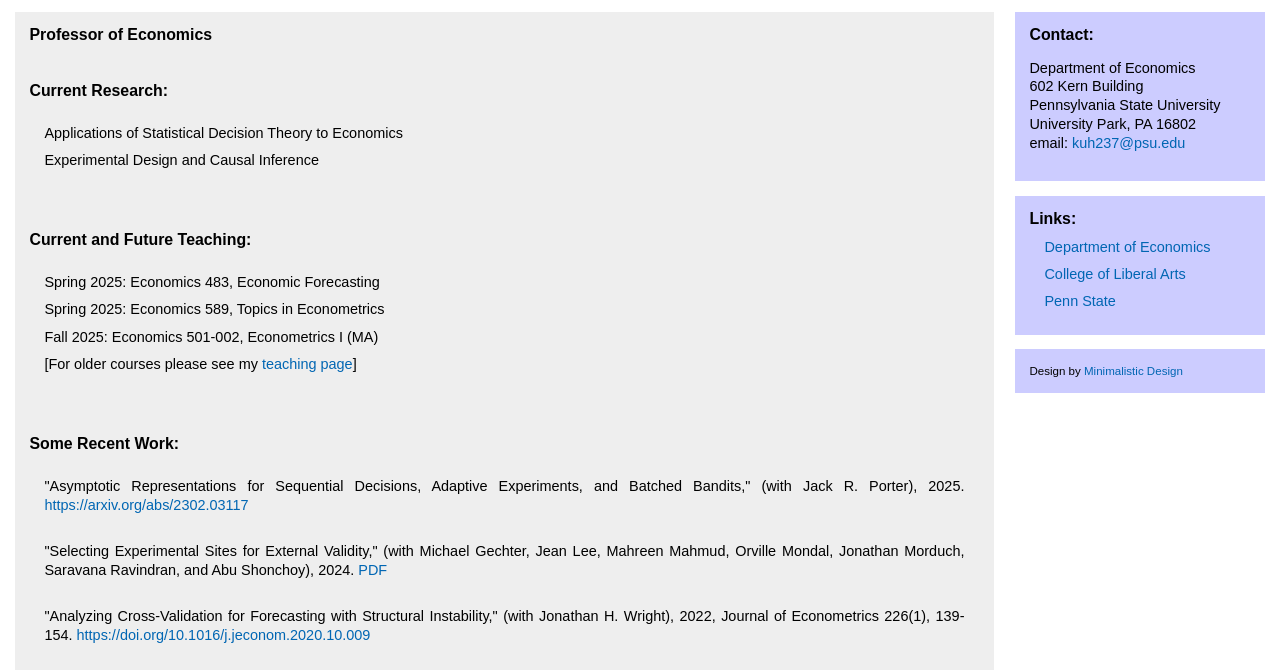
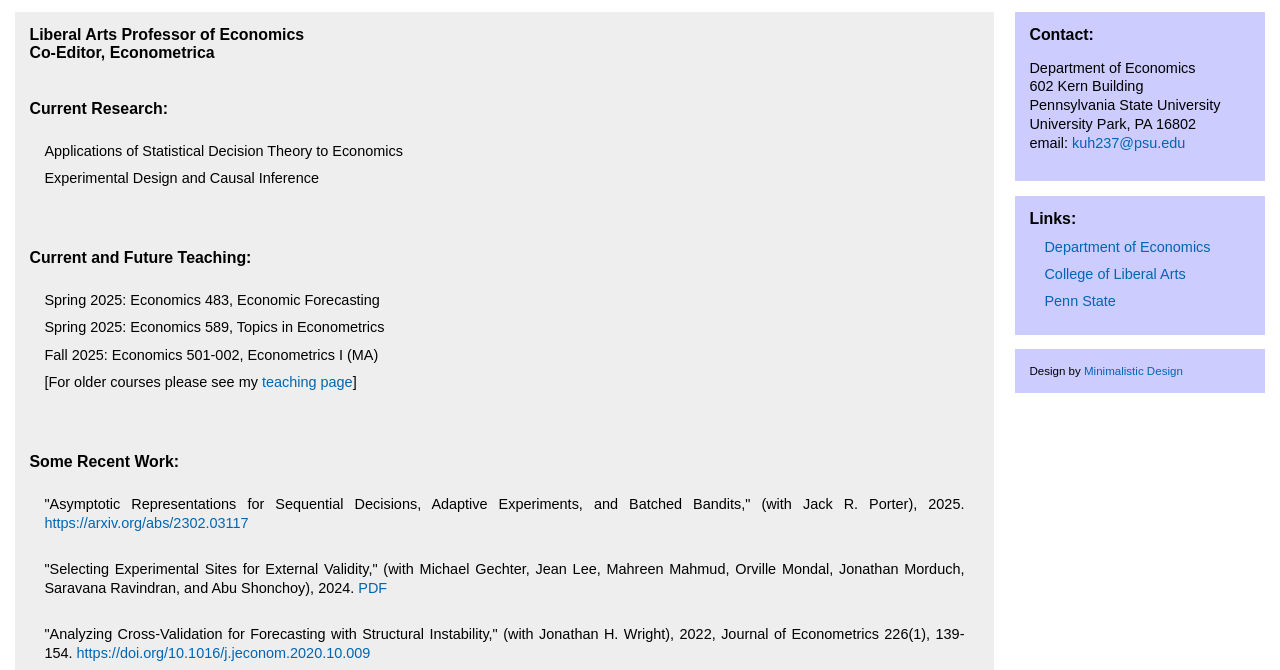
Before and after one commit to keihirano/keihirano.github.io, a plain HTML site: page index.html in a window 1280 px wide. Shown: the part 117-787 px from the top of the page. Drawn offline with Linux system fonts and the light colour scheme.

Commit message:
updated cv

```diff
--- a/index.html
+++ b/index.html
@@ -20,7 +20,9 @@
 </div>
 <div id="content">
 <div id="right">
-<h2>Professor of Economics</h2>
+<h2>Liberal Arts Professor of Economics</h2>
+
+<h2>Co-Editor, Econometrica</h2>
 <br>
 <br>
 
```
Also changed, not shown: 1 other file.
